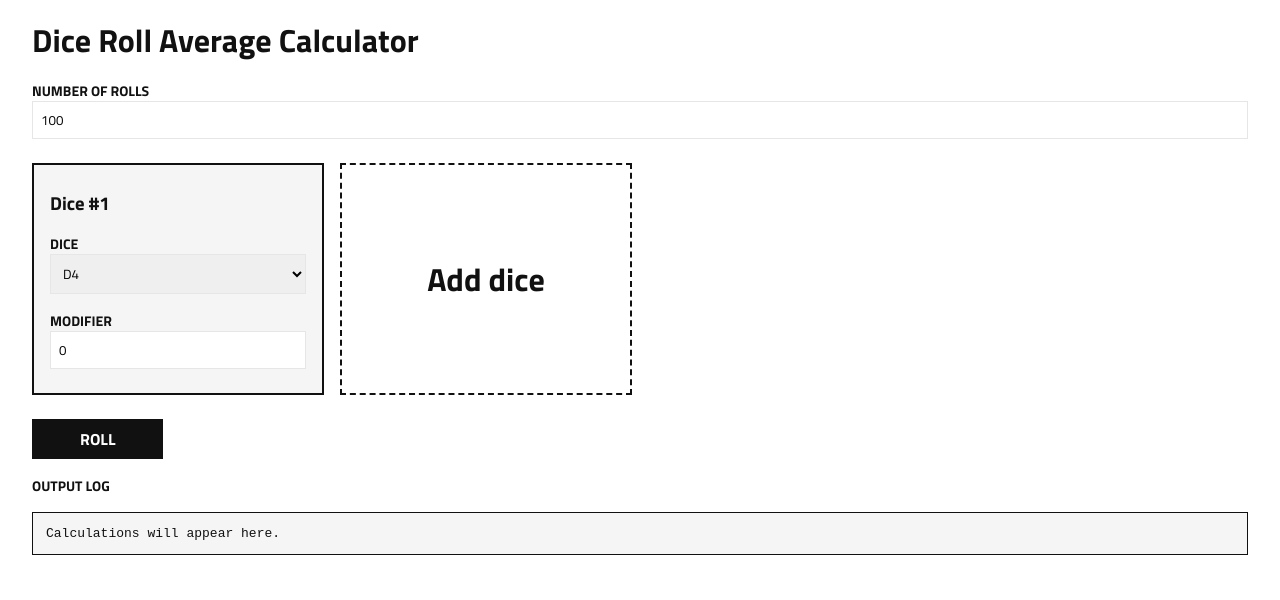
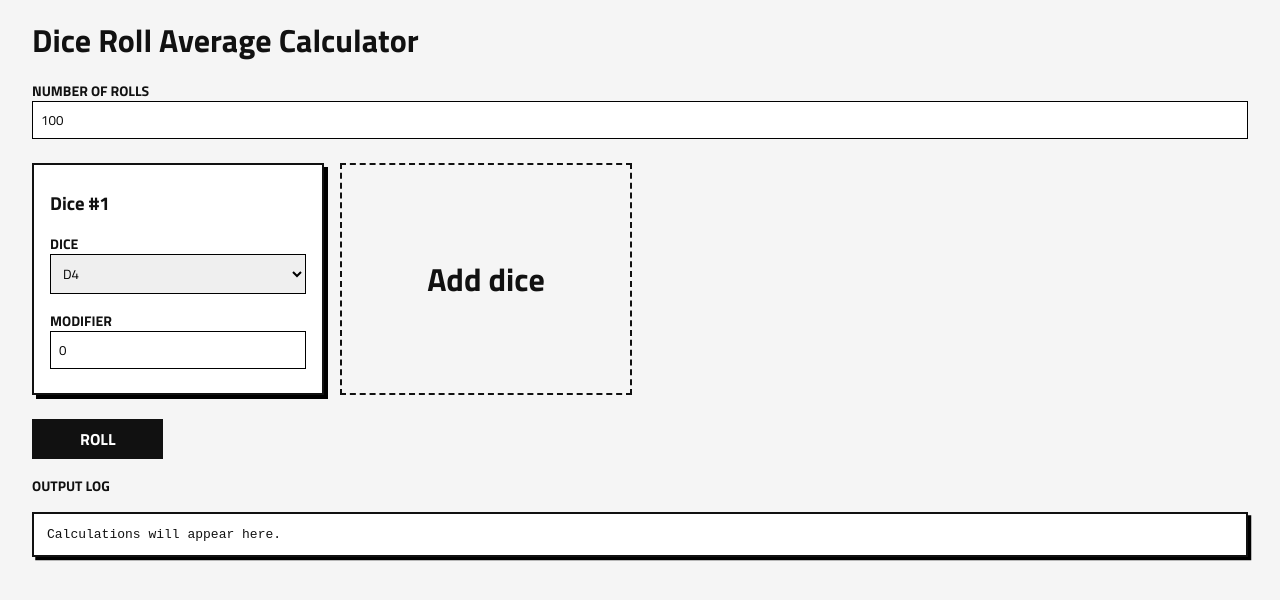
Before and after one commit to Roob89/Dice-Roll-Comparer, a plain HTML site: page index.html in a window 1280 px wide. Drawn offline with Linux system fonts and the light colour scheme.

Commit message:
Update styles

```diff
--- a/style.css
+++ b/style.css
@@ -8,6 +8,7 @@ html,
 body {
     font-family: 'Titillium Web', sans-serif;
     color: #111;
+    background: whitesmoke;
 }
 
 h1,
@@ -21,9 +22,10 @@ p {
 
 pre {
 
-    background: whitesmoke;
+    background: white;
     padding: 1em;
-    border: 1px solid #111;
+    border: 2px solid #111;
+    box-shadow: 0.25em 0.25em black;
 }
 
 label {
@@ -38,7 +40,7 @@ select,
 option {
     width: 100%;
     padding: 0.5rem;
-    border: 1px solid #e6e6e6;
+    border: 1px solid #000;
     font-family: inherit;
 }
 
@@ -99,7 +101,8 @@ option {
 .dice {
     border: 2px solid #111;
     padding: 0.5em 1em;
-    background: whitesmoke;
+    background: white;
+    box-shadow: 0.25em 0.25em black;
 }
 
 
```
